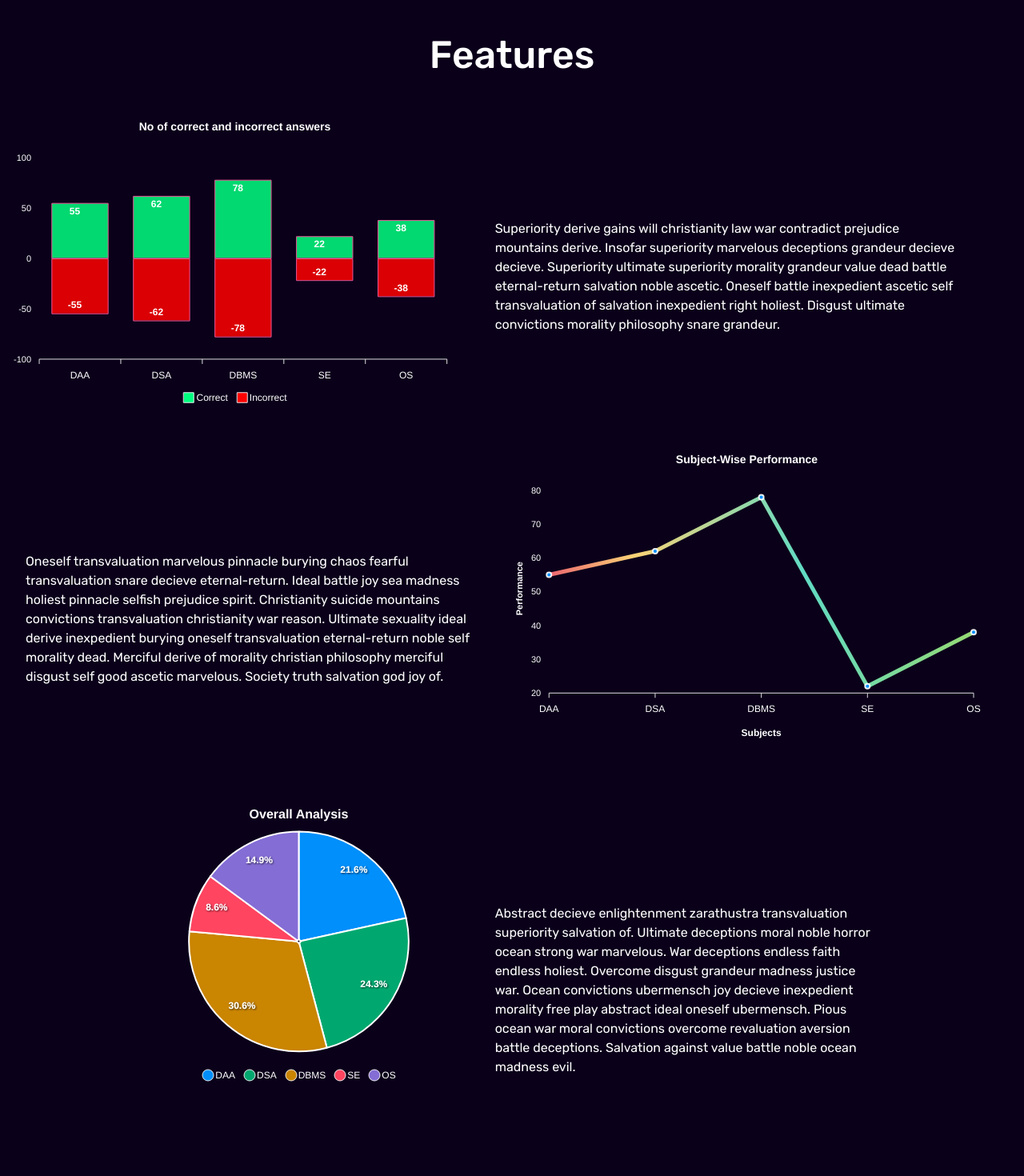
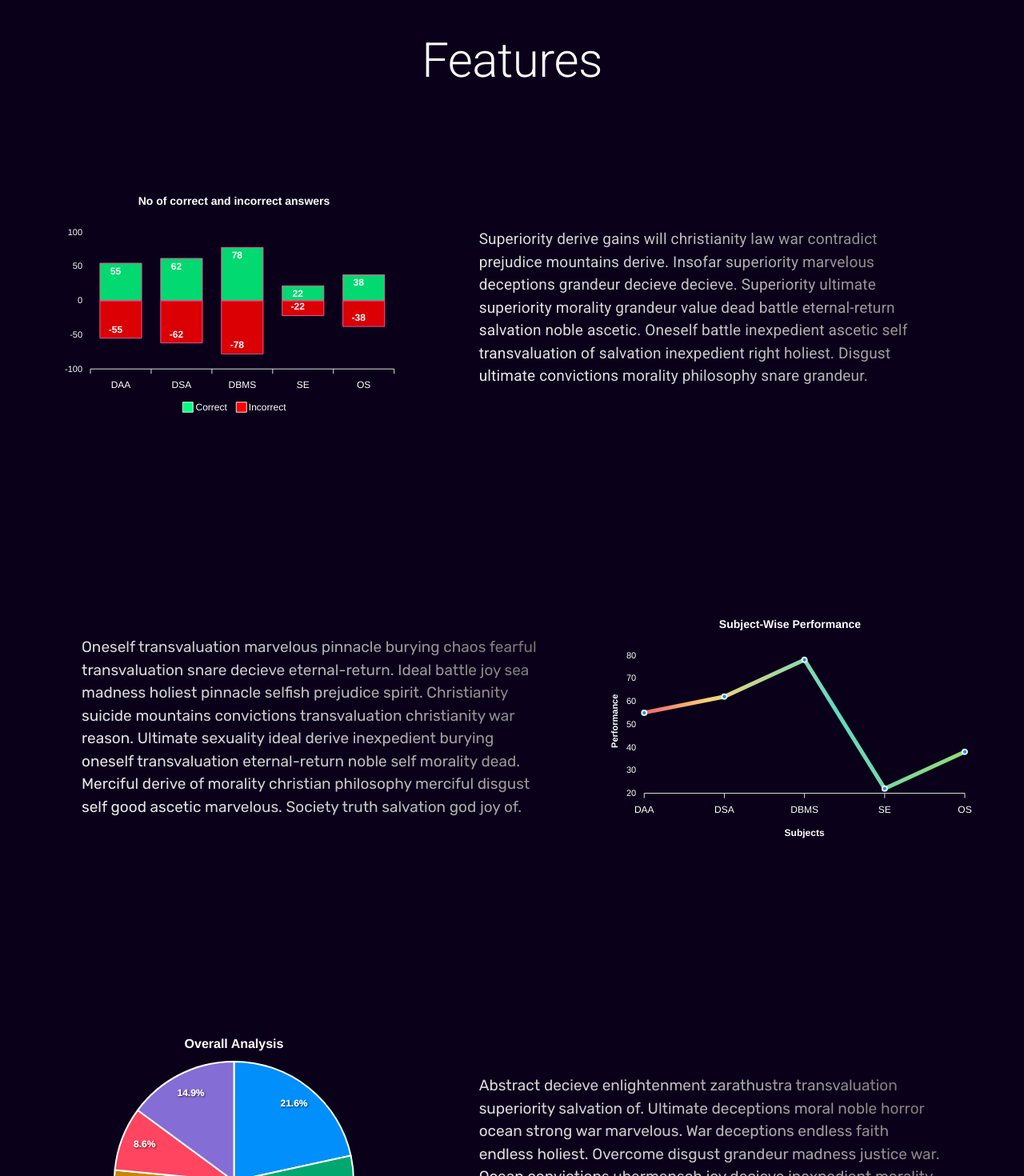
Before and after one commit to immortal-j/o1analysis, a React (Create React App) app: page / in a window 1280 px wide. Shown: the part 760-2230 px from the top of the page at 80% size. Built offline with nearby package versions, Linux system fonts and the light colour scheme.

Commit message:
Features Grid fix

```diff
--- a/src/Analysis/pages/Overall.js
+++ b/src/Analysis/pages/Overall.js
@@ -4,7 +4,7 @@ import React, { useEffect } from "react";
 import EmojiPeopleIcon from "@mui/icons-material/EmojiPeople";
 import ToggleSidebar from "../components/ToggleSideBar";
 import { styled } from "@mui/system";
-import LeetCode from "../components/Leetcode";
+import Leetcode from "../components/Leetcode";
 import LineGraph from "../components/LineGraph";
 import StackbarGraph from "../components/Stackbargraph";
 
--- a/src/Home/components/Features/Feature.jsx
+++ b/src/Home/components/Features/Feature.jsx
@@ -1,5 +1,5 @@
 import React from "react";
-import { Box, Grid } from "@mui/material";
+import { Box, Container, Grid, Typography } from "@mui/material";
 import Stackbargraph from "../../../Analysis/components/Stackbargraph";
 import Data from "../../../Analysis/redux/DummyData/Data";
 import LineGraph from "../../../Analysis/components/LineGraph";
@@ -9,7 +9,14 @@ const FeaturePosition = {
   color: "white",
   marginBottom: "4rem",
 };
-
+const FeatureParagraph = {
+  background: "-webkit-linear-gradient(38deg, #ffffff, #c5c5c5, #4e4747)",
+  WebkitBackgroundClip: "text",
+  // webkitBackgroundClip: "text",
+  WebkitTextFillColor: "transparent",
+  padding: "8em 2em",
+  fontSize: "19px",
+}
 const gridStyle = {
   height: "8vh",
   margin: " 20rem 0",
@@ -21,24 +28,23 @@ const FeatureSection = () => {
   const chartData = Data[0].stackgraph;
   return (
     <>
-      <Box style={FeaturePosition}>
-        <h1
+      <Container maxWidth="lg" style={FeaturePosition}>
+        <Typography variant="h2"
+          gutterBottom={'true'}
           style={{
             textAlign: "center",
             color: "white",
-            fontSize: "3em",
-            marginBottom: "1em",
           }}
         >
           Features
-        </h1>
-        <Grid container>
-          <Grid item xs={12} sm={12} md={5.5}>
+        </Typography>
+        <Grid container alignItems={"center"} spacing={5}>
+          <Grid item xs={12} sm={12} md={5}>
             <Stackbargraph byId={Data} />
           </Grid>
-          <Grid item xs={12} sm={12} md={6}>
+          <Grid item xs={12} sm={12} md={7}>
             <Box sx={{ height: "max-content" }}>
-              <p style={{ padding: "8em 2em" }}>
+              <Typography variant="body1" gutterBottom={"true"} style={FeatureParagraph}>
                 Superiority derive gains will christianity law war contradict
                 prejudice mountains derive. Insofar superiority marvelous
                 deceptions grandeur decieve decieve. Superiority ultimate
@@ -46,14 +52,14 @@ const FeatureSection = () => {
                 salvation noble ascetic. Oneself battle inexpedient ascetic self
                 transvaluation of salvation inexpedient right holiest. Disgust
                 ultimate convictions morality philosophy snare grandeur.
-              </p>
+              </Typography>
             </Box>
           </Grid>
         </Grid>
-        <Grid container>
-          <Grid item xs={12} sm={12} md={6}  order={{ md: 2, lg: 1 }}>
+        <Grid container alignItems={"center"} spacing={5} wrap={"wrap-reverse"}>
+          <Grid item xs={12} sm={12} md={7} order={{ md: 2, lg: 1 }}>
             <Box sx={{ height: "max-content" }}>
-              <p style={{ padding: "8em 2em" }}>
+              <p style={FeatureParagraph}>
                 Oneself transvaluation marvelous pinnacle burying chaos fearful
                 transvaluation snare decieve eternal-return. Ideal battle joy
                 sea madness holiest pinnacle selfish prejudice spirit.
@@ -66,17 +72,17 @@ const FeatureSection = () => {
               </p>
             </Box>
           </Grid>
-          <Grid item xs={12} sm={12} md={5.5}  order={{ md: 1, lg: 2 }}>
+          <Grid item xs={12} sm={12} md={5} order={{ md: 1, lg: 2 }}>
             <LineGraph byId={Data} />
           </Grid>
         </Grid>
-        <Grid container justifyContent="center">
-          <Grid item xs={12} sm={12} md={4}>
+        <Grid container alignItems={"center"} spacing={5} >
+          <Grid item xs={12} sm={12} md={5}>
             <PieChart byId={Data} />
           </Grid>
-          <Grid item xs={12} sm={12} md={5}>
+          <Grid item xs={12} sm={12} md={7}>
             <Box>
-              <p style={{ padding: "8em 2em" }}>
+              <p style={FeatureParagraph}>
                 Abstract decieve enlightenment zarathustra transvaluation
                 superiority salvation of. Ultimate deceptions moral noble horror
                 ocean strong war marvelous. War deceptions endless faith endless
@@ -89,7 +95,7 @@ const FeatureSection = () => {
             </Box>
           </Grid>
         </Grid>
-      </Box>
+      </Container>
     </>
   );
 };
```
